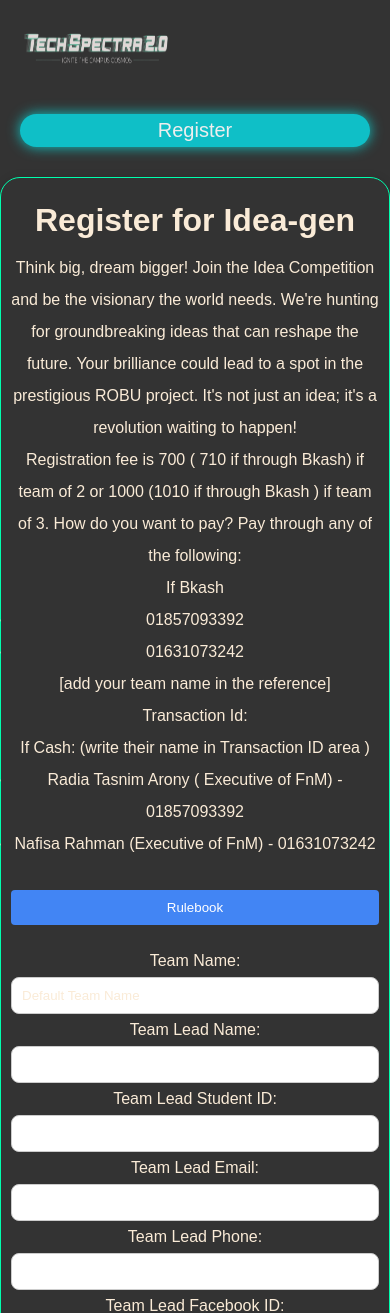
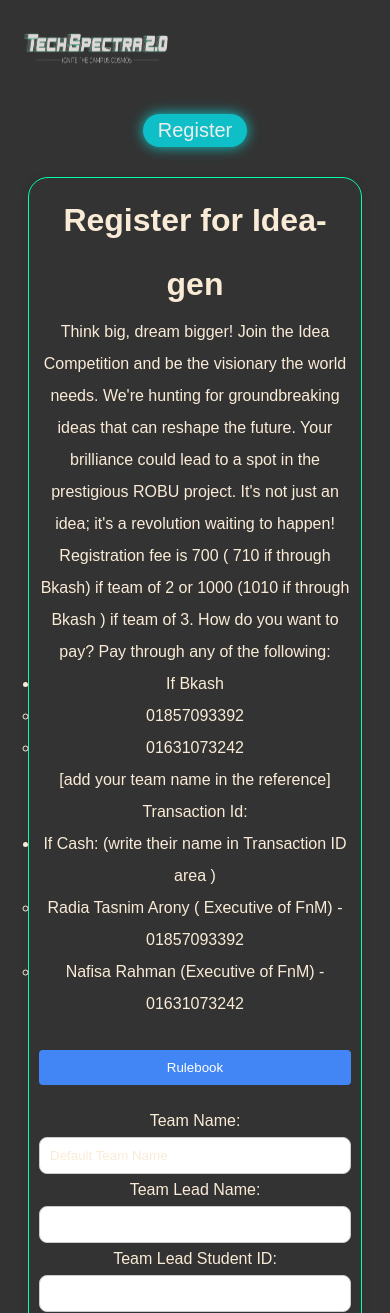
Before and after one commit to MahdiUddinAhmed/traction2.0, a Django app: page /idea-competetion-registration/ in a window 390 px wide. Shown: the top 1313 px of the page. Run offline with Django 4.2, Linux system fonts and the light colour scheme.

Commit message:
Updated something

```diff
--- a/static/css/navbar.css
+++ b/static/css/navbar.css
@@ -9,6 +9,7 @@
     background-color: #333;
     color: white;
     display: flex;
+    flex-direction: row;
     justify-content: space-between;
     align-items: center;
     padding: 10px 20px;
@@ -83,8 +84,8 @@
     animation: None;
 }
 @media (max-width: 768px) {
-    .navbar {
-        display: block;
+    .navbar{
+        flex-direction: column;
     }
 
     .nav-links {
--- a/static/css/pj.css
+++ b/static/css/pj.css
@@ -10,7 +10,7 @@
     color: antiquewhite;
 }
 .container {
-    max-width: 600px;
+    max-width:80%;
     margin: 20px auto;
     padding: 20px;
     background-color: #333;
--- a/static/css/topcomponent.css
+++ b/static/css/topcomponent.css
@@ -176,7 +176,7 @@
 
   .ptext {
     position: absolute;
-    top: 70%;
+    top: 60%;
     left: 50%;
     transform: translate(-50%, -50%);
     color: #000;
@@ -257,6 +257,9 @@
 img {
   width: 100%;
 }
+.ptext {
+  top: 60%;
+}
 }
 
 
```
